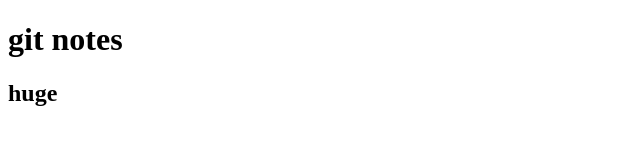
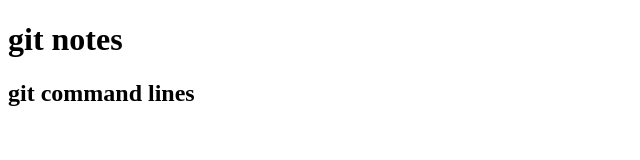
Before and after one commit to shawlang/python-notes, a plain HTML site: page git-notes/index.html in a window 1280 px wide. Shown: the whole page, without its empty margins (0-640 px from the left). Drawn offline with Linux system fonts and the light colour scheme.

Commit message:
small modified

```diff
--- a/git-notes/index.html
+++ b/git-notes/index.html
@@ -6,6 +6,6 @@
   </head>
   <body>
     <h1>git notes<h1>
-    <h2>huge<h2>
+    <h2>git command lines<h2>
   </body>
 </html>
```
